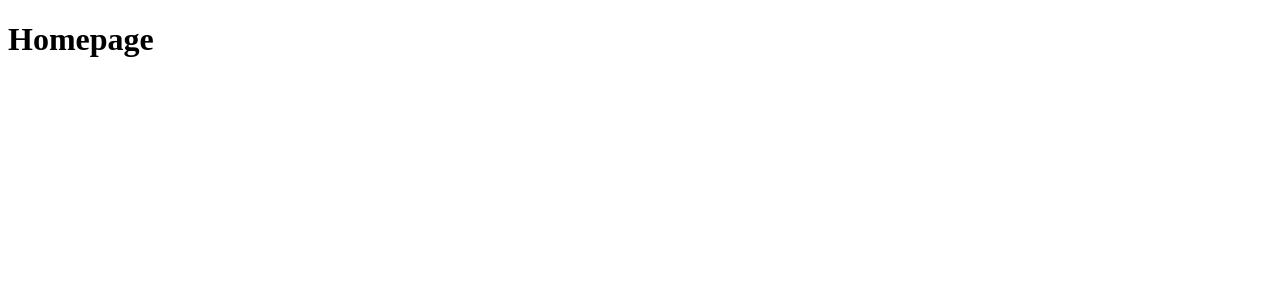
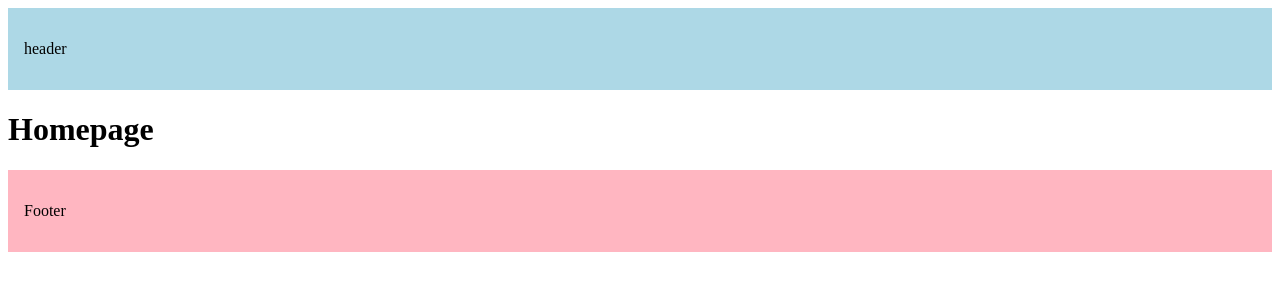
Before and after one commit to ooexiaoo/LearningNextJS, a Next.js app in the folder hello-world/: page / in a window 1280 px wide. Shown: the top 300 px of the page. Built offline with nearby package versions, Linux system fonts and the light colour scheme.

Commit message:
Chapter 14 - Layouts

```diff
--- a/hello-world/src/app/layout.tsx
+++ b/hello-world/src/app/layout.tsx
@@ -10,7 +10,20 @@
 }) {
   return (
     <html lang="en">
-      <body>{children}</body>
+      <body>
+        <header
+        style={{backgroundColor: "lightblue",
+        padding: "1rem",
+        }}>
+          <p>header</p>
+        </header>
+        {children}
+        <footer
+        style={{backgroundColor: "lightpink",
+        padding: "1rem",
+        }}>
+          <p>Footer</p>
+          </footer></body>
     </html>
   )
 }
```
